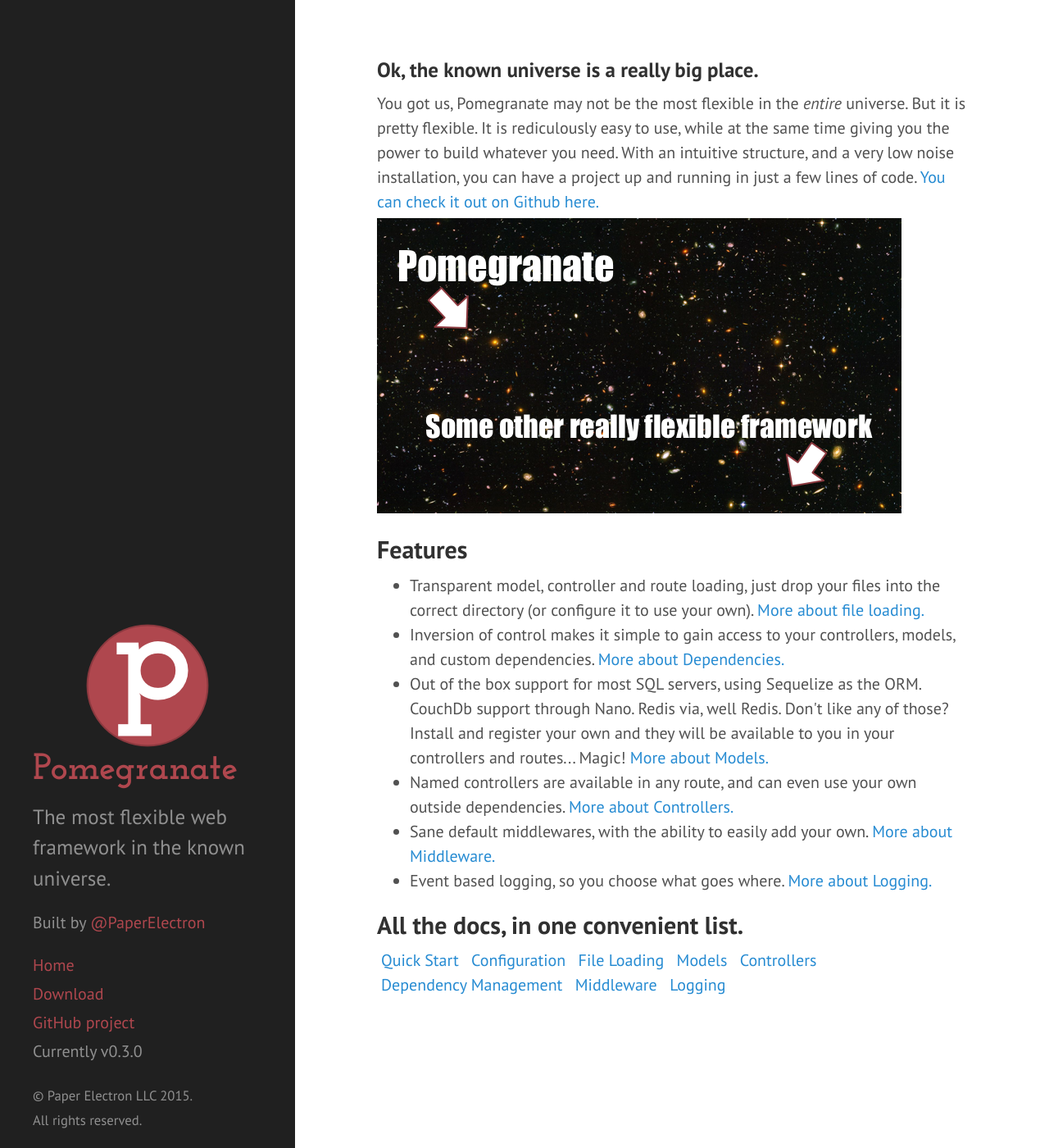
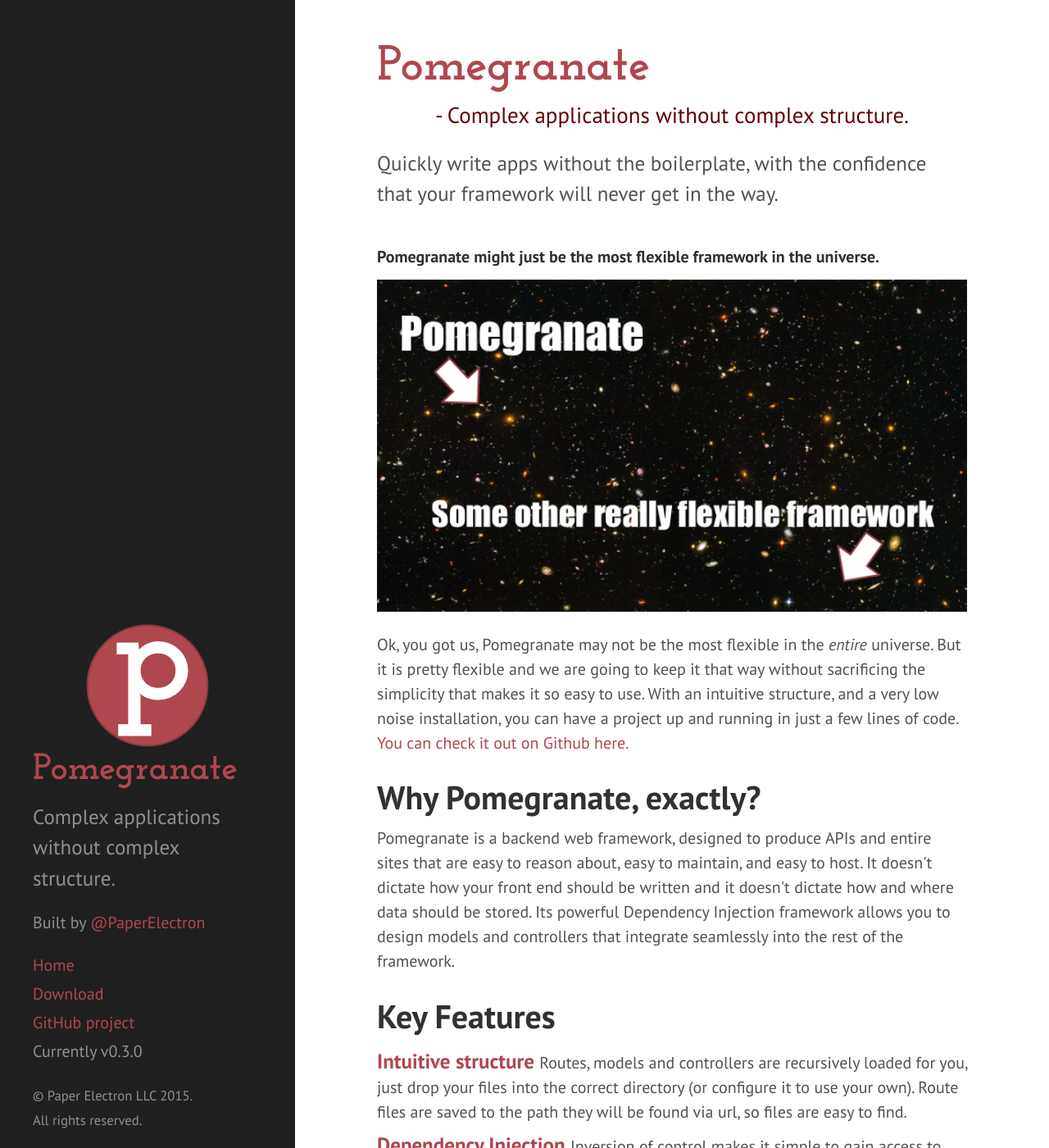
Before and after one commit to Pomegranate/Pomegranate, a Jekyll site: the page built from _gh-pages/index.html, in a window 1280 px wide and 1400 px high. Shown: the whole window at 82% size. Built offline with Jekyll 4.4.1, drawn with Linux system fonts in a browser that asks for light colours; Markdown is read by kramdown in place of the engine named in the settings; the list of posts is cut into pages by our own code; some of the changed text lies outside the part shown.

Commit message:
Update docs, make doc site  more pretty

```diff
--- a/_gh-pages/_config.yml
+++ b/_gh-pages/_config.yml
@@ -10,8 +10,8 @@ relative_permalinks: true
 
 # Setup
 title:            Pomegranate
-tagline:          'The most flexible web framework in the known universe.'
-description:      'The most flexible web framework in the known universe.'
+tagline:          'Complex applications without complex structure.'
+description:      'Complex applications without complex structure.'
 built_by:         'Built by <a href="https://github.com/PaperElectron">@PaperElectron</a>'
 url:              http://paperelectron.github.io/Pomegranate/
 baseurl:          ''
--- a/_gh-pages/index.html
+++ b/_gh-pages/index.html
@@ -3,39 +3,104 @@ layout: default
 title: Home
 ---
 
-<h3>Ok, the known universe is a really big place.</h3>
-<p>You got us, Pomegranate may not be the most flexible in the <i>entire</i> universe.
-    But it is pretty flexible.
-    It is rediculously easy to use, while at the same time giving you the power to build whatever you need.
-    With an intuitive structure, and a very low noise installation, you can have a project up and running in just a
-    few lines of code. <a href="https://github.com/PaperElectron/Pomegranate">You can check it out on Github here.</a>
-    <img src="{{site.baseurl}}/public/img/deep_field.png">
+<div class="introBox">
+  <h1><a href="{{ site.github.repo }}">Pomegranate</a></h1>
+
+  <p class="teaser">- Complex applications without complex structure.</p>
+
+  <p>Quickly write apps without the boilerplate, with the confidence that your framework will never get
+    in the way.
+  </p>
+</div>
+
+<h4>Pomegranate might just be the most flexible framework in the universe.</h4>
+<img src="{{site.baseurl}}/public/img/deep_field.png"
+     alt="Its really flexible, and the universe is very large, so who knows.">
+<p>Ok, you got us, Pomegranate may not be the most flexible in the <i>entire</i> universe.
+  But it is pretty flexible and we are going to keep it that way without sacrificing the simplicity
+  that makes it so easy to use. With an intuitive structure, and a very low noise installation, you can have a project
+  up and running in just a
+  few lines of code. <a href="https://github.com/PaperElectron/Pomegranate">You can check it out on Github here.</a>
+
 </p>
 
-<h2>Features</h2>
-<ul>
-    <li>Transparent model, controller and route loading,
-        just drop your files into the correct directory (or configure it to use your own).
-        <a href="{{site.baseurl}}/docs/file-loading">More about file loading.</a>
-    </li>
-    <li>Inversion of control makes it simple to gain access to your controllers, models, and custom dependencies.
-        <a href="{{site.baseurl}}/docs/dependency-management">More about Dependencies.</a>
-    </li>
-    <li>Out of the box support for most SQL servers, using Sequelize as the ORM.
-        CouchDb support through Nano. Redis via, well Redis.
-        Don't like any of those? Install and register your own and they will be available to you in your controllers and routes... Magic!
-        <a href="{{site.baseurl}}/docs/models">More about Models.</a>
-    </li>
-    <li>Named controllers are available in any route, and can even use your own outside dependencies.
-        <a href="{{site.baseurl}}/docs/controllers">More about Controllers.</a>
-    </li>
-    <li>Sane default middlewares, with the ability to easily add your own.
-        <a href="{{site.baseurl}}/docs/middleware">More about Middleware.</a>
-    </li>
-    <li>Event based logging, so you choose what goes where.
-        <a href="{{site.baseurl}}/docs/logging">More about Logging.</a>
-    </li>
-</ul>
+<h1> Why Pomegranate, exactly? </h1>
+
+<p>
+  Pomegranate is a backend web framework, designed to produce APIs and entire sites that are easy to reason about,
+  easy to maintain, and easy to host. It doesn't dictate how your front end should be written and it doesn't dictate
+  how and where data should be stored. Its powerful Dependency Injection framework allows you to design models and
+  controllers that integrate seamlessly into the rest of the framework.
+</p>
+
+
+<h1>Key Features</h1>
+
+
+<div class="feature-container">
+  <h3 class="feature-header">
+    <a href="{{site.baseurl}}/docs/file-loading">Intuitive structure</a>
+  </h3>
+  <span>
+    Routes, models and controllers are recursively loaded for you,
+    just drop your files into the correct directory (or configure it to use your own).
+    Route files are saved to the path they will be found via url, so files are easy to find.
+  </span>
+</div>
+
+<div class="feature-container">
+  <h3 class="feature-header">
+    <a href="{{site.baseurl}}/docs/dependency-management">Dependency Injection</a>
+  </h3>
+  <span>
+    Inversion of control makes it simple to gain access to your controllers, models and custom dependencies.
+    Inside controllers and route functions, your dependencies are simply a parameter away. Nothing to require
+    or pass around, Pomegranate provides you with what you need, where you need it.
+  </span>
+</div>
+
+<div class="feature-container">
+  <h3 class="feature-header">
+    <a href="{{site.baseurl}}/docs/models">Sweet Data modeling</a>
+  </h3>
+  <span>
+    Out of the box support for most SQL servers, using Sequelize as the ORM.
+    CouchDb support through Nano. Redis via, well Redis.
+    Don't like any of those? Install and register your own with the injector and they will be available
+    to you in your controllers and routes... Like Magic!
+  </span>
+</div>
+
+<div class="feature-container">
+  <h3 class="feature-header">
+    <a href="{{site.baseurl}}/docs/controllers">Merged controllers</a>
+  </h3>
+  <span>
+    Controllers are also managed with dependency injection, so it is trivial to include multiple data
+    sources in your controllers. Outside libraries you add are available to your controllers in
+    exactly the same way as the ones included in Pomegranate.
+  </span>
+</div>
+
+<div class="feature-container">
+  <h3 class="feature-header">
+    <a href="{{site.baseurl}}/docs/middleware">Ultra Flexible Middleware</a>
+  </h3>
+  <span>
+    Take 100% control of your middleware stack, use our defaults, or simple add
+    the ones you need. Pomegranate makes it simple.
+  </span>
+</div>
+
+<div class="feature-container">
+  <h3 class="feature-header">
+    <a href="{{site.baseurl}}/docs/logging">Event Based Logging</a>
+  </h3>
+  <span>
+    Attach handlers to the main Pomegranate object to listen to events related to
+    Platform logs, Request logs, and Errors, with metadata. You choose where they go.
+  </span>
+</div>
 
 <h2>All the docs, in one convenient list.</h2>
 {% include docMenu.html %}
--- a/_gh-pages/public/css/hyde.css
+++ b/_gh-pages/public/css/hyde.css
@@ -45,6 +45,35 @@ html {
     }
 }
 
+.introBox {
+  padding: .25rem 0 .25rem 0;
+}
+.introBox h1 {
+  display: inline;
+  font-family: 'Josefin Slab', serif;
+  font-size: 3rem;
+  color: rgba(175, 71, 78, 1.0);
+}
+.introBox h1 a:hover {
+  text-decoration: none;
+}
+.introBox p {
+  font-size: 1.25rem;
+}
+
+.introBox p.teaser {
+  color: rgba(99,0,2,1.0);
+  text-align: center;
+  font-size: 1.35rem;
+}
+
+.feature-container {
+  padding: .25rem 0 .25rem 0;
+}
+.feature-header {
+  display: inline;
+}
+
 .list-nav {
   font-size: 1rem;
   margin-bottom: .5rem;
@@ -73,6 +102,7 @@ html {
 }
 
 .content img {
+  width: 100%;
   padding: 5px 0 5px 0;
 }
 .sidebar img {
--- a/_gh-pages/public/css/poole.css
+++ b/_gh-pages/public/css/poole.css
@@ -67,7 +67,11 @@ body {
 
 /* No `:visited` state is required by default (browsers will use `a`) */
 a {
-  color: #268bd2;
+  /*color: #268bd2;*/
+  /*color: rgba(71, 130, 175, 1.0);*/
+  /*color: rgb(64, 118, 155);*/
+  /*color: rgb(60, 135, 128);*/
+  color: rgba(175, 71, 78, 1.0);
   text-decoration: none;
 }
 a strong {
--- a/package.json
+++ b/package.json
@@ -10,7 +10,7 @@
   "scripts": {
     "test": "NODE_ENV=test mocha --ui tdd --reporter spec",
     "readme": "jsdoc2md -t docs/readme.hbs \"lib/**/*.js\" > Readme.md",
-    "TPub": "jsdoc2md -t docs/configuration.hbs \"lib/Configuration/Config.js\" > _gh-pages/docs/configuration.md",
+    "jekyll": "cd _gh-pages && bundle exec jekyll serve --baseurl ''",
     "buildDocs": "./buildDocs.sh",
     "publish": "git subtree push --prefix _gh-pages origin gh-pages"
   },
```
Also changed, not shown: Readme.md.
